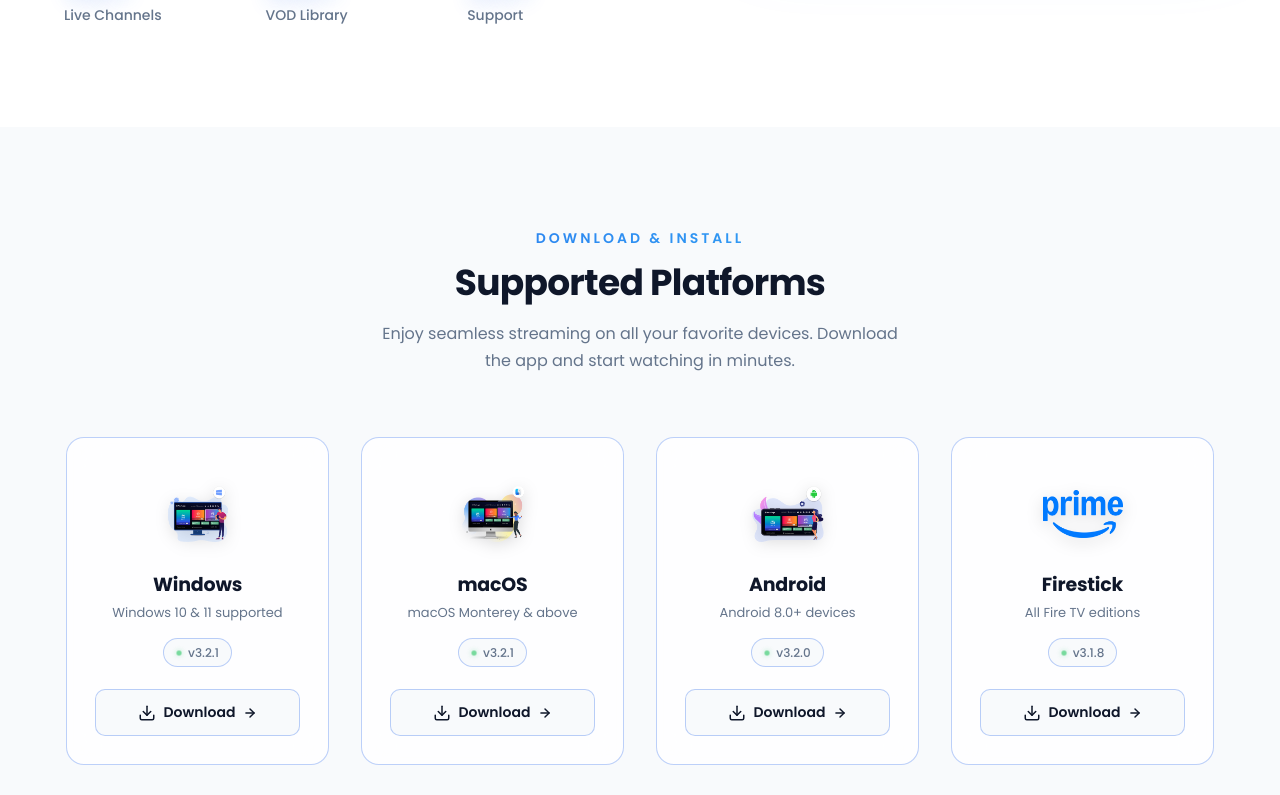
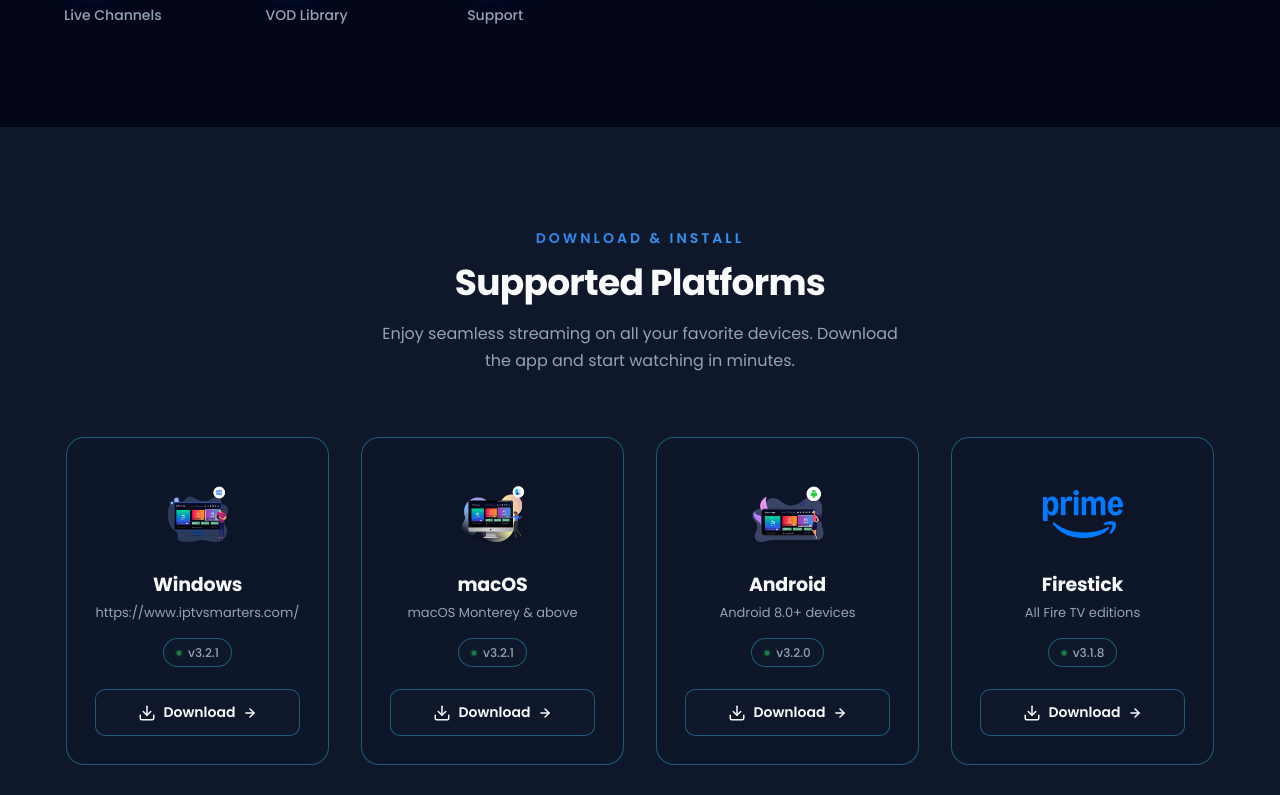
Before and after one commit to devsyedhaider/sky-iptv, a React (Vite) app: page / in a window 1280 px wide. Shown: the part 1680-2475 px from the top of the page. Built offline with nearby package versions, Linux system fonts and the light colour scheme.

Commit message:
add about us

```diff
--- a/src/components/Platforms.jsx
+++ b/src/components/Platforms.jsx
@@ -12,29 +12,29 @@
   {
     name: 'Windows',
     image: windowImg,
-    description: 'Windows 10 & 11 supported',
-    downloadUrl: 'https://example.com/download/windows',
+    description: 'https://www.iptvsmarters.com/',
+    downloadUrl: '',
     version: 'v3.2.1',
   },
   {
     name: 'macOS',
     image: macImg,
     description: 'macOS Monterey & above',
-    downloadUrl: 'https://example.com/download/macos',
+    downloadUrl: 'https://www.iptvsmarters.com/download/?download=mac',
     version: 'v3.2.1',
   },
   {
     name: 'Android',
     image: androidImg,
     description: 'Android 8.0+ devices',
-    downloadUrl: 'https://example.com/download/android',
+    downloadUrl: 'https://www.iptvsmarters.com/iptv-smarters-4.0.3.apk?__cf_chl_tk=yAwLJhVHjipOcTV3luG3dshv2NEsezkliAP6l3WXfzk-1771665277-1.0.1.1-hVO_fe5aqqOBGKMGqWAYup7b6TbK9g4dn4JCg7XTWNU',
     version: 'v3.2.0',
   },
   {
     name: 'Firestick',
     image: amazonImg,
     description: 'All Fire TV editions',
-    downloadUrl: 'https://example.com/download/firestick',
+    downloadUrl: 'http://webtv.iptvsmarters.com/switchuser.php',
     version: 'v3.1.8',
   },
   {
@@ -48,7 +48,7 @@
     name: 'iOS',
     image: iosImg,
     description: 'iPhone & iPad',
-    downloadUrl: 'https://example.com/download/ios',
+    downloadUrl: 'https://apps.apple.com/in/app/smarters-player-lite/id1628995509',
     version: 'v3.1.5',
   },
 ];
--- a/src/context/ThemeContext.jsx
+++ b/src/context/ThemeContext.jsx
@@ -3,7 +3,7 @@
 const ThemeContext = createContext();
 
 export const ThemeProvider = ({ children }) => {
-  const [theme, setTheme] = useState(localStorage.getItem('theme') || 'light');
+  const [theme, setTheme] = useState(localStorage.getItem('theme') || 'dark');
 
   useEffect(() => {
     document.documentElement.setAttribute('data-theme', theme);
```
